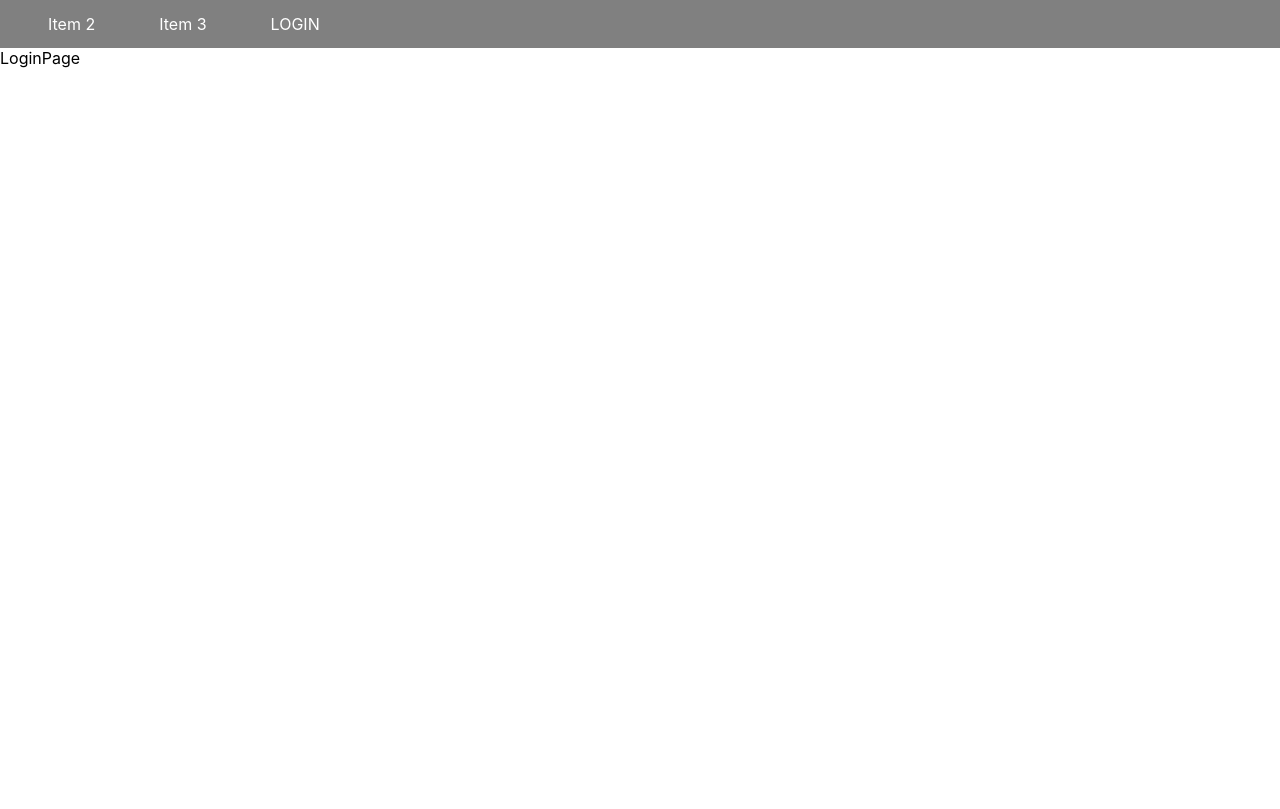
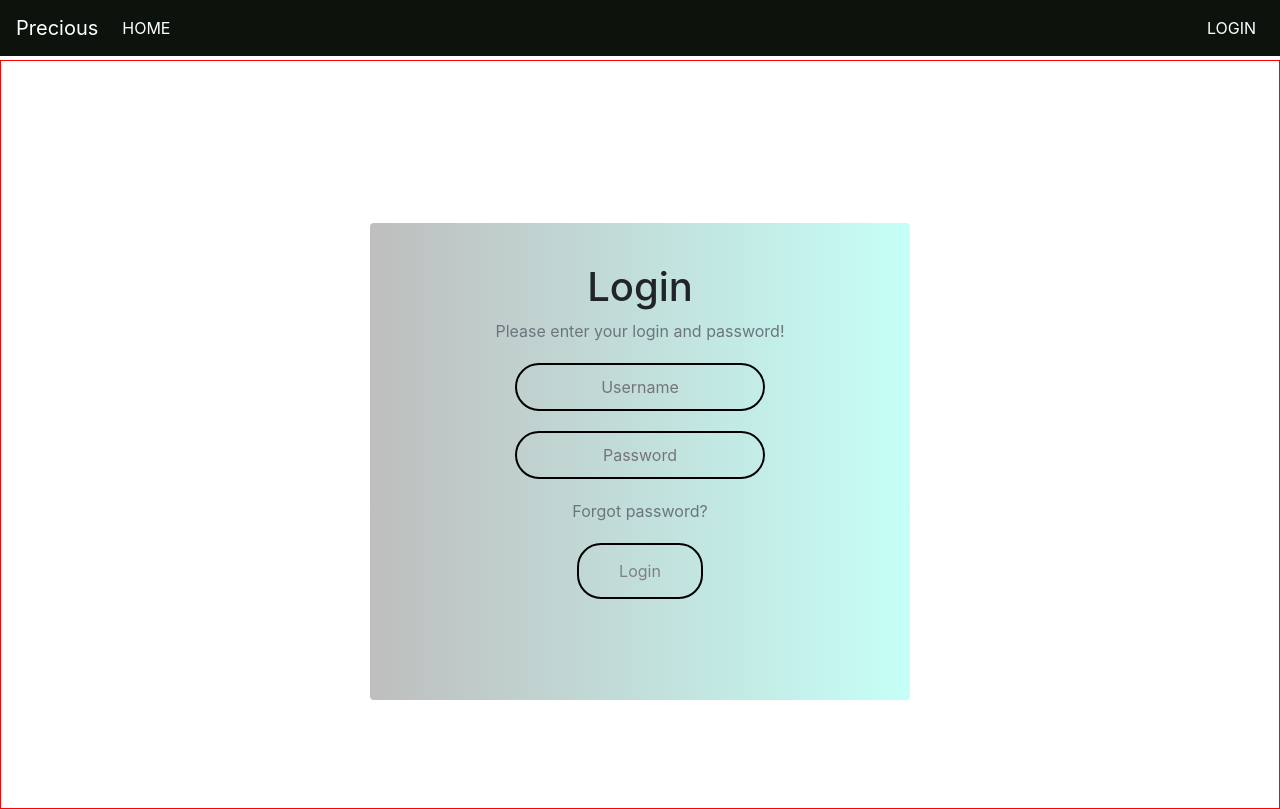
Before and after one commit to robinsaa/react-google-login, a React (Create React App) app: page /Login in a window 1280 px wide. Built offline with nearby package versions, Linux system fonts and the light colour scheme.

Commit message:
UI updates

```diff
--- a/package.json
+++ b/package.json
@@ -1,6 +1,7 @@
 {
   "name": "google-user-auth",
   "homepage": "https://robinsaa.github.io/react-google-login/",
+  "proxy" : "http://localhost:9999",
   "version": "0.1.0",
   "private": true,
   "dependencies": {
--- a/public/index.html
+++ b/public/index.html
@@ -1,19 +1,20 @@
 <!DOCTYPE html>
 <html lang="en">
+
 <head>
   <meta charset="utf-8" />
   <link rel="icon" href="%PUBLIC_URL%/favicon.ico" />
   <meta name="viewport" content="width=device-width, initial-scale=1" />
   <meta name="theme-color" content="#000000" />
-    <meta
-      name="description"
-      content="Web site created using create-react-app"
-    />
+  <meta name="description" content="Web site created using create-react-app" />
+  <meta name="viewport" content="width=device-width, initial-scale=1, shrink-to-fit=no" />
   <link rel="apple-touch-icon" href="%PUBLIC_URL%/logo192.png" />
   <!--
       manifest.json provides metadata used when your web app is installed on a
       user's mobile device or desktop. See https://developers.google.com/web/fundamentals/web-app-manifest/
     -->
+  <link rel="stylesheet" href="https://cdn.jsdelivr.net/npm/bootstrap@4.1.3/dist/css/bootstrap.min.css"
+    integrity="sha384-MCw98/SFnGE8fJT3GXwEOngsV7Zt27NXFoaoApmYm81iuXoPkFOJwJ8ERdknLPMO" crossorigin="anonymous">
   <link rel="manifest" href="%PUBLIC_URL%/manifest.json" />
   <!--
       Notice the use of %PUBLIC_URL% in the tags above.
@@ -25,7 +26,9 @@
       Learn how to configure a non-root public URL by running `npm run build`.
     -->
   <title>React App</title>
+
 </head>
+
 <body>
   <noscript>You need to enable JavaScript to run this app.</noscript>
   <div id="root"></div>
@@ -39,5 +42,15 @@
       To begin the development, run `npm start` or `yarn start`.
       To create a production bundle, use `npm run build` or `yarn build`.
     -->
+  <script src="https://code.jquery.com/jquery-3.3.1.slim.min.js"
+    integrity="sha384-q8i/X+965DzO0rT7abK41JStQIAqVgRVzpbzo5smXKp4YfRvH+8abtTE1Pi6jizo"
+    crossorigin="anonymous"></script>
+  <script src="https://cdn.jsdelivr.net/npm/popper.js@1.14.3/dist/umd/popper.min.js"
+    integrity="sha384-ZMP7rVo3mIykV+2+9J3UJ46jBk0WLaUAdn689aCwoqbBJiSnjAK/l8WvCWPIPm49"
+    crossorigin="anonymous"></script>
+  <script src="https://cdn.jsdelivr.net/npm/bootstrap@4.1.3/dist/js/bootstrap.min.js"
+    integrity="sha384-ChfqqxuZUCnJSK3+MXmPNIyE6ZbWh2IMqE241rYiqJxyMiZ6OW/JmZQ5stwEULTy"
+    crossorigin="anonymous"></script>
 </body>
+
 </html>
--- a/src/App.css
+++ b/src/App.css
@@ -1,19 +1,17 @@
+.App {
+  border: .1px solid red !important;
+  height: 100%;
+  width: 100%;
+}
 
 
-.App {
-  text-align: center;
-}
 
 .App-logo {
   height: 40vmin;
   pointer-events: none;
 }
 
-@media (prefers-reduced-motion: no-preference) {
-  .App-logo {
-    animation: App-logo-spin infinite 20s linear;
-  }
-}
+
 
 .App-header {
   background-color: #282c34;
@@ -30,39 +28,95 @@
   color: #61dafb;
 }
 
-@keyframes App-logo-spin {
-  from {
-    transform: rotate(0deg);
-  }
-  to {
-    transform: rotate(360deg);
-  }
-}
 
-.navbar {
 
-}
-
-.navbar ul {
-  list-style-type: none;
-  margin: 0;
-  padding: 0;
-  overflow: hidden;
-  background-color: grey;
-  padding: 14px 16px;
+body {
+  padding-top: 60px;
 
 
 }
 
-.navbar li {
-  display: inline;
-  padding: 20px 16px;
+html, body, #App{
+  height: 100%
+}
+
+@media (prefers-reduced-motion: no-preference) {
+  .App-logo {
+    animation: App-logo-spin infinite 20s linear;
+  }
+}
+
+
+.navbar {
+  background: #0C120C;
 
 }
 
-.navbar li a {
-  color: white;
+.nav a {
+  color: #fff;
+}
+
+.navbar-brand {
+  color: #fff;
+}
+
+.navbar-toggler {
+  font-size: 20px;
+  background-color: rgb(255, 26, 26);
+  }
+
+.navbar-nav .right {
+  float: right;
+}
+
+.card{
+  margin-top: 30%;
+  margin-bottom: 20%;
+  border:none;
+  background: linear-gradient(to right, #bebebe, #c5fff7);;
+
+}
+
+.box {
+
+  padding: 40px;
   text-align: center;
-  padding: 20px 16px;
-  text-decoration: none;
+  transition: 0.25s;
+
 }
+
+.box input[type="text"],
+.box input[type="password"]
+{
+  border: 0;
+  background: none;
+  display: block;
+  margin: 20px auto;
+  text-align: center;
+  border: 2px solid black;
+  padding: 10px 10px;
+  width: 250px;
+  outline: none;
+  color: grey;
+  border-radius: 24px;
+  transition: 0.25s
+}
+
+.box input[type="submit"] {
+  border: 0;
+  background: none;
+  display: block;
+  margin: 20px auto;
+  text-align: center;
+  border: 2px solid black;
+  padding: 14px 40px;
+  outline: none;
+  color: grey;
+  border-radius: 24px;
+  transition: 0.25s;
+  cursor: pointer
+}
+
+.box input[type="submit"]:hover {
+  background: linear-gradient(to right, #f7f7f784, #ba86dc61);
+}
--- a/src/App.js
+++ b/src/App.js
@@ -6,6 +6,8 @@ import LoginPage from './components/LoginPage';
 import { useState } from 'react';
 import Navbar from './components/Navbar';
 import { GoogleOAuthProvider } from '@react-oauth/google';
+import { Portal } from './components/Portal';
+import ProtectedRoute from './hoooks/ProtectedRoute'
 
 function App() {
 
@@ -18,9 +20,11 @@ function App() {
   const logout = () => {
     localStorage.removeItem('userData')
     setUser(null)
+    navigate('/')
   }
 
   const handleLogin = async (googleData) => {
+    //fetch auth details from google-api
     const res = await fetch('/api/google-login', {
       method: 'POST',
       body: JSON.stringify({
@@ -30,11 +34,16 @@ function App() {
         'Content-Type': 'application/json',
       },
     });
+    //save response
+    const data = await res.json();
+    const status = await res.status;
 
-    const data = await res.json();
+    //handle success or failure
+    if (status == '401') {alert("user does not exist")}
+    else {
     setUser(data);
     localStorage.setItem('userData', JSON.stringify(data));
-    navigate('/')
+    navigate('/portal') }
   };
 
   const handleFailure = (response) => {
@@ -44,12 +53,15 @@ function App() {
   };
 
   return (
-    <GoogleOAuthProvider clientId="706190860947-v0k1rh5m3dvhntrh5nb7k9vov85bgrb6.apps.googleusercontent.com">
-      <div>
+    <GoogleOAuthProvider  clientId="706190860947-v0k1rh5m3dvhntrh5nb7k9vov85bgrb6.apps.googleusercontent.com">
+      <div className='App'>
         <Navbar user={user} logout={logout} />
         <Routes>
           <Route path='/' element={<HomePage user={user} />} />
-          <Route path='/Login' element={<LoginPage login={handleLogin} />} />
+          <Route path='/Login' element={!user ? <LoginPage login={handleLogin} /> : <Navigate to = '/'></Navigate>} />
+          <Route element={<ProtectedRoute user={user} />}>
+            <Route path='/portal' element={<Portal user={user} />} />
+          </ Route>
         </Routes>
       </div>
     </GoogleOAuthProvider>
--- a/src/components/HomePage.js
+++ b/src/components/HomePage.js
@@ -5,10 +5,8 @@ export default function HomePage(props) {
     const user = props.user;
 
     return (
-        <div>
+      <>
 
-            <h1>{props.user ? "Name: " + user.name : "not signed in"}</h1>
-            <h1>{props.user ? "Name: " + user.email : null}</h1>
-        </div>
+      </>
     )
 }
--- a/src/components/LoginPage.js
+++ b/src/components/LoginPage.js
@@ -7,19 +7,39 @@ function LoginPage(props) {
     const user = props.user
 
     return (
-        <div className = 'vertical-center'>
-        <div >LoginPage</div>
-        {!user ? <GoogleLogin
-                    buttonText="Log in with Google"
-                    onSuccess={props.login}
-                    onFailure={err => console.log('fail', err)}
-                    cookiePolicy={'single_host_origin'}
-                    type= "standard"
-                    text="signin_with">
-                </GoogleLogin> : null}
+        <div className='container'>
+            <div className='row justify-content-md-center'>
+                <div className="col col-md-6">
+                    <div className="card">
+                        <form className='box'>
+                            <h1>Login</h1>
+                            <p className="text-muted"> Please enter your login and password!</p>
+                            <input type="text"  placeholder="Username"/>
+                            <input type="password"  placeholder="Password"/>
+                            <a className="forgot text-muted" href="#">Forgot password?</a>
+                            <input type="submit" value="Login" href="#" />
+                            <div className='row justify-content-md-center' ><GoogleLogin
+                                    clientId="706190860947-v0k1rh5m3dvhntrh5nb7k9vov85bgrb6.apps.googleusercontent.com"
+                                    render={renderProps => (
+                                        <button onClick={renderProps.onClick} disabled={renderProps.disabled}>This is my custom Google button</button>
+                                      )}
+                                    buttonText="Log in with Google"
+                                    onSuccess={props.login}
+                                    onFailure={err => console.log('fail', err)}
+                                    cookiePolicy={'single_host_origin'}
+                                    theme='dark'
+                                    >
+                                </GoogleLogin></div>
 
+
+                            <div className="col-md-12">
+                            </div>
+                        </form>
+                    </div>
+                </div>
+            </div>
         </div>
     )
 }
 
-export default LoginPage
+export default LoginPage;
--- a/src/components/Navbar.js
+++ b/src/components/Navbar.js
@@ -7,13 +7,40 @@ function Navbar(props) {
     const user = props.user;
 
     return (
-        <nav className='navbar'>
-            <ul>
-                <li><a >Item 2</a></li>
-                <li><a >Item 3</a></li>
-                {user ? <NavLink to='/' onClick={props.logout}>LOGOUT</NavLink> : <li><NavLink to='/login'>LOGIN</NavLink></li>}
-            </ul>
+        <nav className='navbar navbar-expand-md fixed-top '>
+            <a className='navbar-brand' href='/'>Precious</a>
+            <button className='navbar-toggler' type='button' data-toggle='collapse' data-target='#navbarText' aria-controls='navbarText' aria-expanded='false' aria-label='Toggle navigation'>
+                <span className='navbar-toggler-icon'><i className='fas fa-bars hamburger'></i></span>
+            </button>
+            <div className='collapse navbar-collapse' id='navbarText'>
+                <ul className='navbar-nav mr-auto nav'>
+                    <li className='nav-item'>
+                        <NavLink className='nav-link' to='/'>HOME</NavLink>
+                    </li>
+                    {user ?
+                    <>
+                    <li className='nav-item'>
+                        <NavLink className='nav-link' to='/portal'>PORTAL</NavLink>
+                    </li>
+                    </> :null}
+                </ul>
+                <ul className='navbar-right navbar-nav nav'>
+                {user ?
+                    <>
+                    <li className='nav-item'>
+                        <NavLink onClick={props.logout} className='nav-link' to='/'>LOGOUT</NavLink>
+                    </li></> :
+                    <li className='nav-item'>
+                        <NavLink className='nav-link nav' to='/login'>LOGIN</NavLink>
+                    </li>}
+                </ul>
+            </div>
+
+
+
         </nav>
+
+
     )
 }
 
--- /dev/null
+++ b/src/components/Portal.js
@@ -0,0 +1,35 @@
+import React, { useState } from 'react'
+
+export const Portal = (props) => {
+    var myHeaders = new Headers();
+    myHeaders.append("x-access-token", "goldapi-9aee4itl4mda85i-io");
+    myHeaders.append("Content-Type", "application/json");
+
+    const user = props.user;
+
+    const [goldPrice, setGoldPrice] = useState("");
+
+
+
+    // var requestOptions = {
+    //     method: 'GET',
+    //     headers: myHeaders,
+    //     redirect: 'follow'
+    // };
+
+    // console.log(requestOptions.headers)
+    // fetch("https://www.goldapi.io/api/XAU/AUD", requestOptions)
+    //     .then(response => response.text())
+    //     .then(result => setGoldPrice(JSON.parse(result).open_price))
+    //     .catch(error => console.log('error', error));
+
+    return (
+        <div className="container">
+
+            <h1>{props.user ? "Name: " + user.name : "not signed in"}</h1>
+            <h1>{props.user ? "Name: " + user.email : null}</h1>
+
+
+        </div>
+    )
+}
--- /dev/null
+++ b/src/hoooks/ProtectedRoute.js
@@ -0,0 +1,18 @@
+import {
+    Navigate,
+    Outlet,
+  } from 'react-router-dom';
+
+const ProtectedRoute = ({
+    user,
+    redirectPath = '/',
+    children,
+  }) => {
+    if (!user) {
+      return <Navigate to={redirectPath} replace />;
+    }
+
+    return children ? children : <Outlet />;
+  };
+
+  export default ProtectedRoute;
```
Also changed, not shown: server.js (+24 -5 lines). Lines whose indentation alone changed are shown as unchanged.
